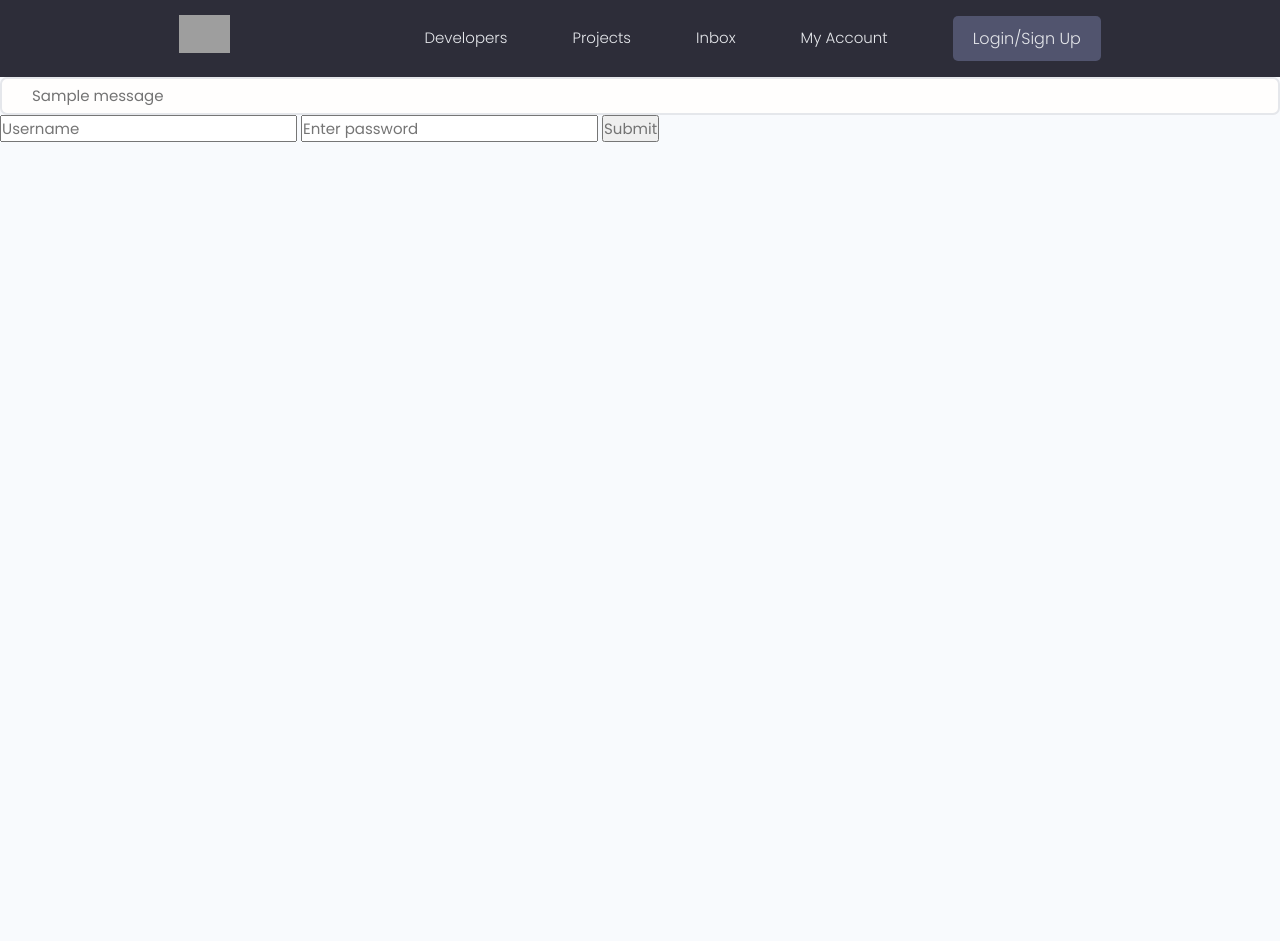
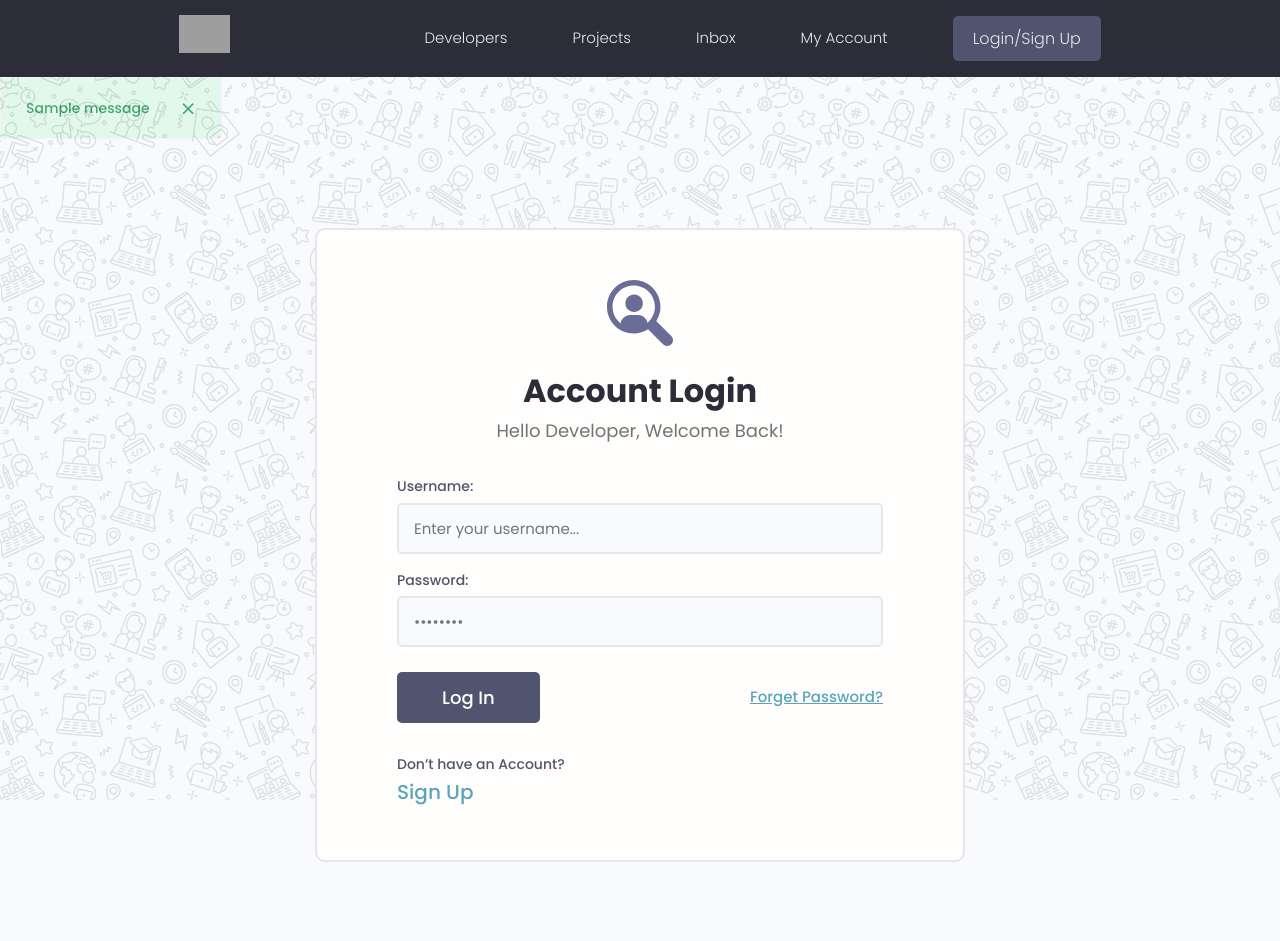
Before and after one commit to SiangbaMM/django_init, a Django app: page /login in a window 1280 px wide. Before the commit the page ends 142 px from the top, so only its background shows below. Run offline with Django 5.2, Linux system fonts and the light colour scheme; tables that the repository leaves empty hold one stand-in row (values such as "Sample post"); one stand-in notice (Sample message) is shown; some libraries are stand-ins or nearby versions; grey boxes are pictures that could not be loaded.

Commit message:
Complete register and login page

```diff
--- a/djinit/templates/main.html
+++ b/djinit/templates/main.html
@@ -20,14 +20,21 @@
     <body>
         {% include 'navbar.html' %}
 
-    {% if messages %}
+        <!-- {% if messages %}
         <ul class="messages">
             {% for message in messages %}
             <li {% if message.tags %} class=" {{ message.tags }}" {% endif %}> {{ message }} </li>
             {% endfor %}
         </ul>
+        {% endif %} -->
 
-
+        {% if messages %}
+        {% for message in messages %}
+        <div class="alert alert--{{ message.tags }}">
+            <p class="alert__message">{{ message }}</p>
+            <button class="alert__close">⨯</button>
+        </div>
+        {% endfor %}
         {% endif %}
 
         {% block content %}
@@ -35,4 +42,5 @@
         {% endblock content %}
 
     </body>
+    <script src="{% static 'uikit/app.js' %}"></script>
     </html>
--- a/djinit/users/templates/users/login_register.html
+++ b/djinit/users/templates/users/login_register.html
@@ -1,12 +1,95 @@
-{% extends 'main.html' %}
+            {% extends 'main.html' %}
+            {% load static %}
+            {% block content %}
 
-{% block content %}
+            {% if page == 'register' %}
 
-<form action="{% url 'login' %}" method="POST">
-    {% csrf_token %}
-    <input type="text" name="username" placeholder="Username">
-    <input type="password" name="password" placeholder="Enter password">
-    <input type="submit" name="Login">
-</form>
+            <div class="auth">
+                <div class="card">
+                <div class="auth__header text-center">
+                    <a href="/">
+                    <img src="{% static 'images/icon.svg' %}" alt="icon" />
+                    </a>
+                    <h3>Register an Account</h3>
+                    <p>Create a new developer account</p>
+                </div>
 
-{% endblock content %}
+                <form method="POST" action="{% url 'register' %}" class="form auth__form">
+                    {% csrf_token %}
+
+                    {% for field in form %}
+                    <!-- Input:Text -->
+                    <div class="form__field">
+                        <label for="formInput#text">{{ field.label }} : </label>
+                        <!-- <input class="input input--text" id="formInput#text" type="text" name="text"
+                        placeholder="Enter {{ field.label }}" /> -->
+                        {{ field }}
+
+                        <!-- {% if field.help_text %}
+                        <small>{{field.help_text}}</small>
+                        {% endif %} -->
+
+                        {% for error in field.errors %}
+                        <p style="color: red;" > {{error}} </p>
+                        {% endfor %}
+
+                    </div>
+
+                    {% endfor %}
+
+                    <div class="auth__actions">
+                    <input class="btn btn--sub btn--lg" type="submit" value="Sign  In" />
+                    </div>
+                </form>
+                <div class="auth__alternative">
+                    <p>Already have an Account?</p>
+                    <a href="{% url 'login' %}">Log In</a>
+                </div>
+                </div>
+            </div>
+
+            {% else %}
+
+            <div class="auth">
+
+                <div class="card">
+
+                <div class="auth__header text-center">
+                    <a href="/">
+                    <img src="{% static 'images/icon.svg' %}" alt="icon" />
+                    </a>
+                    <h3>Account Login</h3>
+                    <p>Hello Developer, Welcome Back!</p>
+                </div>
+
+                <form action="{% url 'login' %}" method="POST" class="form auth__form">
+                    {% csrf_token %}
+                    <!-- Input:Username -->
+                    <div class="form__field">
+                    <label for="formInput#text">Username: </label>
+                    <input class="input input--text" id="formInput#text" type="text" name="username"
+                        placeholder="Enter your username..." />
+                    </div>
+
+                    <!-- Input:Password -->
+                    <div class="form__field">
+                    <label for="formInput#password">Password: </label>
+                    <input class="input input--password" id="formInput#passowrd" type="password" name="password"
+                        placeholder="••••••••" />
+                    </div>
+                    <div class="auth__actions">
+                    <input class="btn btn--sub btn--lg" type="submit" value="Log In" />
+                    <a href="forgetpassword.html">Forget Password?</a>
+                    </div>
+                </form>
+
+                <div class="auth__alternative">
+                    <p>Don’t have an Account?</p>
+                    <a href="{% url 'register' %}">Sign Up</a>
+                </div>
+                </div>
+            </div>
+
+            {% endif %}
+
+            {% endblock content %}
--- a/djinit/users/urls.py
+++ b/djinit/users/urls.py
@@ -4,6 +4,7 @@ from . import views
 urlpatterns = [
     path('login', views.loginUser, name='login'),
     path('logout', views.logoutUser, name='logout'),
+    path('register', views.registerUser, name='register'),
 
     path('', views.profiles, name='profiles'),
     path('profile/<str:pk>/', views.userProfile, name='user-profile'),
--- a/djinit/users/views.py
+++ b/djinit/users/views.py
@@ -4,10 +4,12 @@ from django.contrib.auth.decorators import login_required
 from django.contrib import messages
 from django.contrib.auth.models import User
 from .models import Profile
+from .forms import CustomUserCreationForm
 
 # Create your views here.
 def loginUser(request):
-
+    page = 'login'
+    context = {'page':page}
     if request.user.is_authenticated:
         return redirect('profiles')
 
@@ -30,13 +32,36 @@ def loginUser(request):
         else:
             messages.error(request,'Username or password is incorrect')
 
-    return render(request, 'users/login_register.html')
+    return render(request, 'users/login_register.html', context)
 
 
 def logoutUser(request):
     logout(request)
     messages.success(request,'User was logged out!')
     return redirect('login')
+
+def registerUser(request):
+    page = 'register'
+    form = CustomUserCreationForm()
+
+    if request.method == 'POST':
+        form = CustomUserCreationForm(request.POST)
+
+        if form.is_valid() :
+            user = form.save(commit=False)  # For tranformation purpose
+            user.username = user.username.lower()
+            user.save()
+
+            messages.success(request, 'User account was created!')
+
+            login(request, user)
+            return redirect('profiles')
+
+        else:
+            messages.error(request, 'An error has occurred during resgistration!')
+
+    context = {'page': page, 'form':form}
+    return render(request, 'users/login_register.html', context)
 
 def profiles(request):
     profiles = Profile.objects.all()
```
Also changed, not shown: djinit/templates/login.html (added, +48 -0 lines), djinit/templates/signup.html (added, +72 -0 lines), djinit/users/forms.py (added, +20 -0 lines), djinit/static/images/icon.svg (added), djinit/static/images/pattern.jpg (added). Lines whose indentation alone changed are shown as unchanged.
